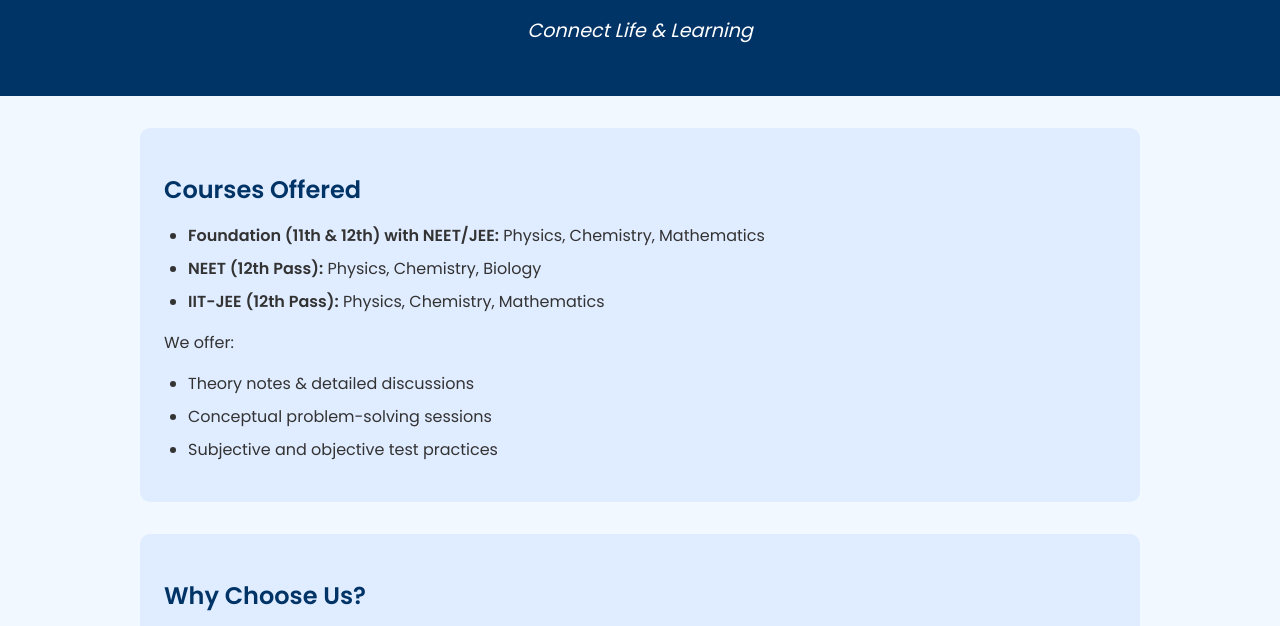
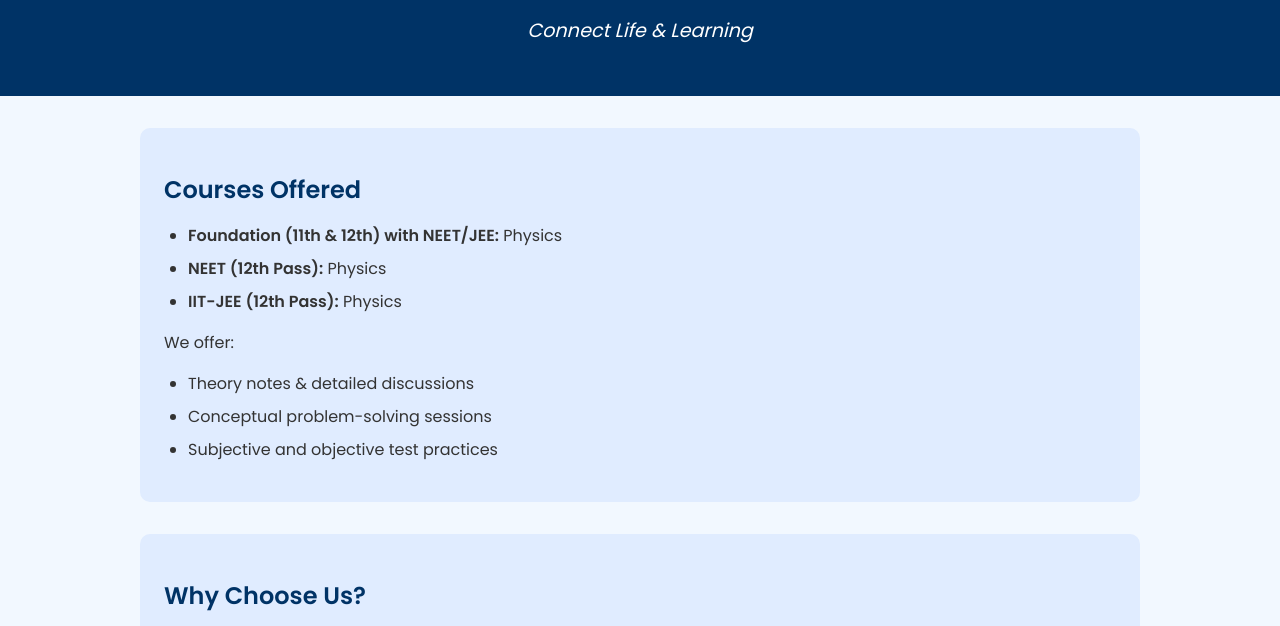
Before and after one commit to manashi-23/WP, a plain HTML site: page index.html in a window 1280 px wide. Shown: the part 132-758 px from the top of the page. Drawn offline with Linux system fonts and the light colour scheme.

Commit message:
Update index.html

```diff
--- a/index.html
+++ b/index.html
@@ -72,9 +72,9 @@
     <div class="info-box">
       <h2>Courses Offered</h2>
       <ul>
-        <li><strong>Foundation (11th & 12th) with NEET/JEE:</strong> Physics, Chemistry, Mathematics</li>
-        <li><strong>NEET (12th Pass):</strong> Physics, Chemistry, Biology</li>
-        <li><strong>IIT-JEE (12th Pass):</strong> Physics, Chemistry, Mathematics</li>
+        <li><strong>Foundation (11th & 12th) with NEET/JEE:</strong> Physics</li>
+        <li><strong>NEET (12th Pass):</strong> Physics</li>
+        <li><strong>IIT-JEE (12th Pass):</strong> Physics</li>
       </ul>
       <p>We offer:</p>
       <ul>
```
